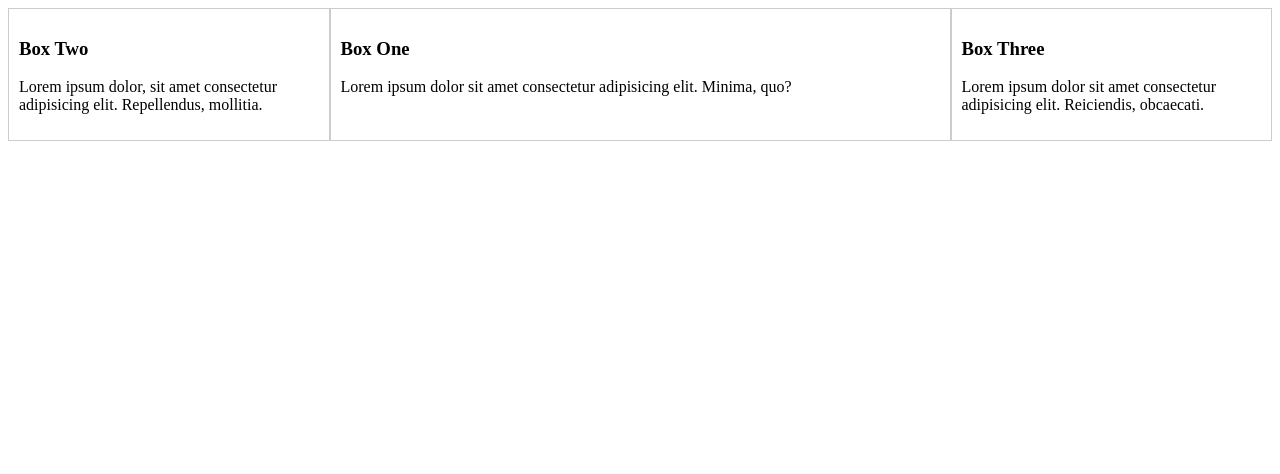
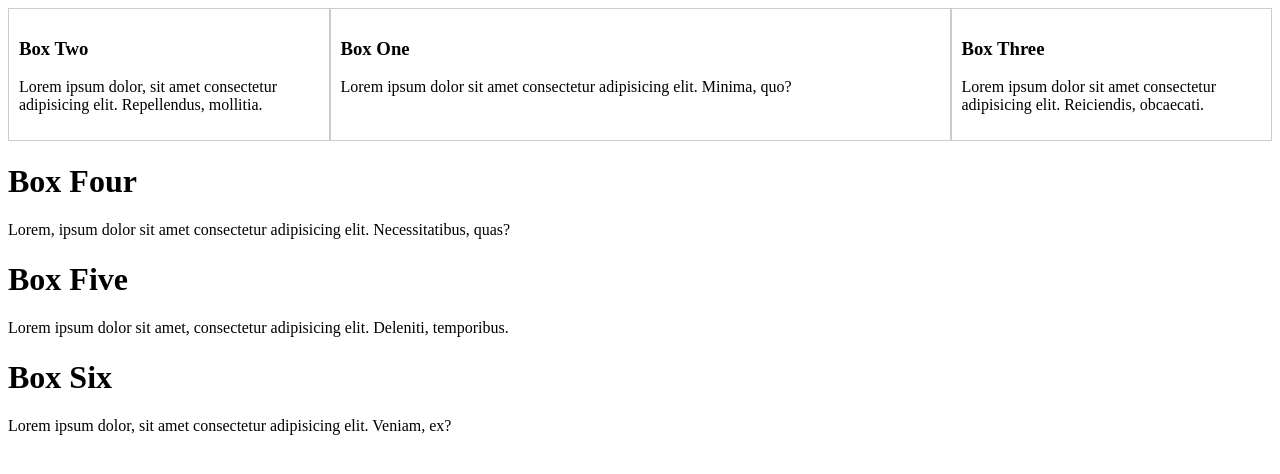
Before and after one commit to pavel99pop/CSS-Flexbox, a plain HTML site: page index.html in a window 1280 px wide. Drawn offline with Linux system fonts and the light colour scheme.

Commit message:
added second container and more divs

```diff
--- a/CSS/styles.css
+++ b/CSS/styles.css
@@ -1,6 +1,10 @@
 .container-1 {
   display: flex;
   /* align-items: flex-start; */
+  /* align-items: flex-end; */
+  /* align-items: center; */
+  /* align-items: stretch; */
+  /* flex-direction: column; */
 }
 
 .container-1 div {
@@ -22,3 +26,9 @@
   flex: 1;
   order: 3;
 }
+
+.container-2 {
+}
+
+.container-2-box {
+}
--- a/index.html
+++ b/index.html
@@ -30,5 +30,28 @@
         </p>
       </div>
     </div>
+
+    <div class="container-2">
+      <div class="container-2-box">
+        <h1>Box Four</h1>
+        <p>
+          Lorem, ipsum dolor sit amet consectetur adipisicing elit.
+          Necessitatibus, quas?
+        </p>
+      </div>
+      <div class="container-2-box">
+        <h1>Box Five</h1>
+        <p>
+          Lorem ipsum dolor sit amet, consectetur adipisicing elit. Deleniti,
+          temporibus.
+        </p>
+      </div>
+      <div class="container-2-box">
+        <h1>Box Six</h1>
+        <p>
+          Lorem ipsum dolor, sit amet consectetur adipisicing elit. Veniam, ex?
+        </p>
+      </div>
+    </div>
   </body>
 </html>
```
